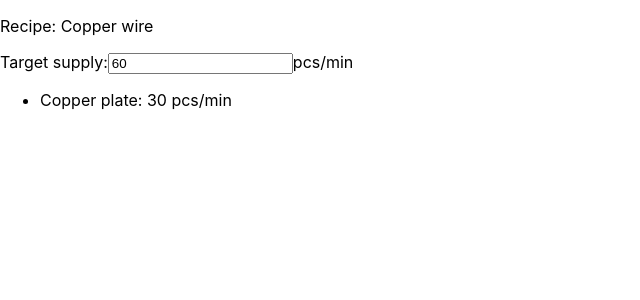
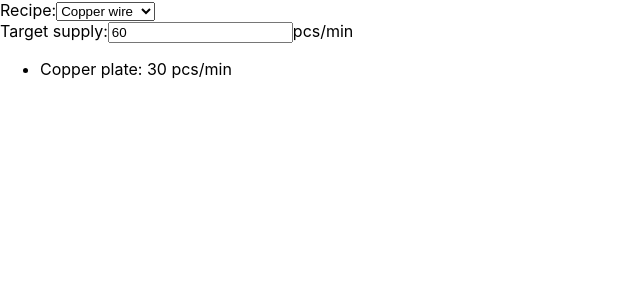
Before and after one commit to sjanota/factorio, a React (Create React App) app: page / in a window 1280 px wide. Shown: the top 300 px of the page, without its empty margins (0-640 px from the left). Built offline with nearby package versions, Linux system fonts and the light colour scheme.

Commit message:
Change recipe

```diff
--- a/src/features/throughput/CurrentRecipeDemand.jsx
+++ b/src/features/throughput/CurrentRecipeDemand.jsx
@@ -5,16 +5,20 @@ import {
   selectCurrentRecipeItem,
   selectCurrentRecipeTargetSupply,
   setTargetSupply,
+  setCurrentRecipe,
 } from "./currentRecipeSlice";
+import { selectRecipes } from "../recipes/recipesSlice";
 
 const mapState = (state) => ({
   recipe: selectCurrentRecipeItem(state),
   inputs: selectInputs(state),
   targetSupply: selectCurrentRecipeTargetSupply(state),
+  availableRecipes: Object.keys(selectRecipes(state)),
 });
 
 const mapDispatch = {
   setTargetSupply,
+  setCurrentRecipe,
 };
 
 export const CurrentRecipeDemand = connect(mapState, mapDispatch)(Demand);
--- a/src/features/throughput/Demand.jsx
+++ b/src/features/throughput/Demand.jsx
@@ -1,7 +1,14 @@
 import React from "react";
 import { useRef } from "react";
 
-export const Demand = ({ recipe, inputs, targetSupply, setTargetSupply }) => {
+export const Demand = ({
+  availableRecipes = [],
+  recipe,
+  inputs,
+  targetSupply,
+  setTargetSupply,
+  setCurrentRecipe = console.log,
+}) => {
   const targetSupplyInput = useRef();
 
   function onTargetSupplyChange(event) {
@@ -12,7 +19,27 @@ export const Demand = ({ recipe, inputs, targetSupply, setTargetSupply }) => {
 
   return (
     <div>
-      <p>Recipe: {recipe}</p>
+      <div>
+        <form onSubmit={onTargetSupplyChange}>
+          <label>
+            Recipe:
+            <select
+              defaultValue={recipe}
+              onChange={(e) => setCurrentRecipe(e.target.value)}
+            >
+              <option value={recipe}>{recipe}</option>
+              {availableRecipes.sort().map(
+                (r) =>
+                  r != recipe && (
+                    <option key={r} value={r}>
+                      {r}
+                    </option>
+                  )
+              )}
+            </select>
+          </label>
+        </form>
+      </div>
       <div>
         <form onSubmit={onTargetSupplyChange}>
           <label>
```
